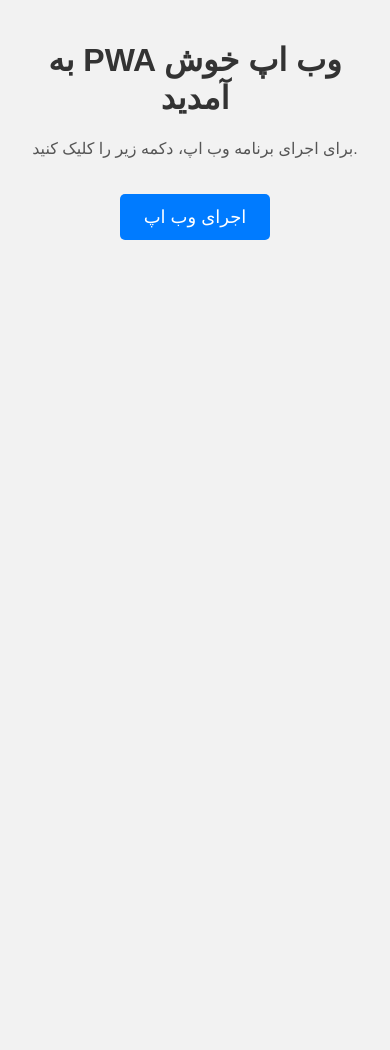
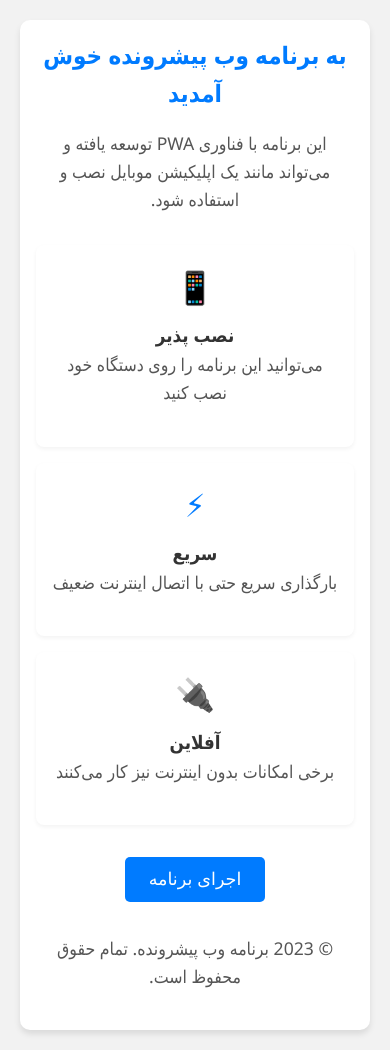
Before and after one commit to pzndi/ndifeed, a plain HTML site: page index.html in a window 390 px wide. Before the commit the page ends 844 px from the top, so only its background shows below. Drawn offline with Linux system fonts and the light colour scheme.

Commit message:
Update index.html

```diff
--- a/index.html
+++ b/index.html
@@ -1,57 +1,214 @@
 <!DOCTYPE html>
-<html lang="fa">
+<html lang="fa" dir="rtl">
 <head>
   <meta charset="UTF-8">
   <meta name="viewport" content="width=device-width, initial-scale=1.0">
-  <title>PWA وب اپ</title>
+  <meta name="theme-color" content="#007BFF">
+  <meta name="description" content="برنامه پیشرونده وب (PWA) برای دسترسی آسان به اپلیکیشن">
+  <title>برنامه وب پیشرونده | PWA وب اپ</title>
   <link rel="manifest" href="manifest.json">
+  <link rel="icon" href="icons/favicon.ico">
+  <link rel="apple-touch-icon" href="icons/apple-touch-icon.png">
   <style>
+    :root {
+      --primary-color: #007BFF;
+      --primary-dark: #0056b3;
+      --text-color: #333;
+      --secondary-text: #555;
+      --background: #f2f2f2;
+    }
+
+    * {
+      box-sizing: border-box;
+      margin: 0;
+      padding: 0;
+    }
+
     body {
       text-align: center;
-      font-family: Arial, sans-serif;
-      background-color: #f2f2f2;
-      margin: 0;
+      font-family: 'Segoe UI', Tahoma, Geneva, Verdana, sans-serif;
+      background-color: var(--background);
       padding: 20px;
+      line-height: 1.6;
+      color: var(--text-color);
     }
+
+    .container {
+      max-width: 800px;
+      margin: 0 auto;
+      padding: 2rem;
+      background-color: white;
+      border-radius: 10px;
+      box-shadow: 0 4px 6px rgba(0, 0, 0, 0.1);
+    }
+
     h1 {
-      color: #333;
+      color: var(--primary-color);
+      margin-bottom: 1rem;
+      font-size: 2rem;
     }
+
     p {
-      color: #555;
+      color: var(--secondary-text);
+      margin-bottom: 1.5rem;
+      font-size: 1.1rem;
     }
-    button {
-      font-size: 18px;
+
+    .btn {
+      display: inline-block;
+      font-size: 1.1rem;
       padding: 12px 24px;
-      margin-top: 20px;
-      background-color: #007BFF;
-      color: #fff;
+      background-color: var(--primary-color);
+      color: white;
       border: none;
       border-radius: 5px;
       cursor: pointer;
+      text-decoration: none;
+      transition: background-color 0.3s ease;
     }
-    button:hover {
-      background-color: #0056b3;
+
+    .btn:hover {
+      background-color: var(--primary-dark);
+    }
+
+    .features {
+      display: flex;
+      flex-wrap: wrap;
+      justify-content: center;
+      gap: 1rem;
+      margin: 2rem 0;
+    }
+
+    .feature {
+      flex: 1 1 200px;
+      padding: 1rem;
+      background: white;
+      border-radius: 8px;
+      box-shadow: 0 2px 4px rgba(0, 0, 0, 0.05);
+    }
+
+    .feature-icon {
+      font-size: 2rem;
+      margin-bottom: 0.5rem;
+      color: var(--primary-color);
+    }
+
+    footer {
+      margin-top: 2rem;
+      color: var(--secondary-text);
+      font-size: 0.9rem;
+    }
+
+    /* حالت آفلاین */
+    .offline-message {
+      display: none;
+      padding: 10px;
+      background-color: #ffcccc;
+      color: #cc0000;
+      border-radius: 5px;
+      margin-bottom: 1rem;
+    }
+
+    @media (max-width: 600px) {
+      .container {
+        padding: 1rem;
+      }
+
+      h1 {
+        font-size: 1.5rem;
+      }
     }
   </style>
-  <script>
-    // ثبت Service Worker برای پشتیبانی PWA (در صورت پشتیبانی توسط مرورگر)
-    if ('serviceWorker' in navigator) {
-      navigator.serviceWorker.register('/service-worker.js')
-        .then(function(registration) {
-          console.log("Service Worker registered with scope:", registration.scope);
-        })
-        .catch(function(error) {
-          console.error("Service Worker registration failed:", error);
-        });
-    }
-  </script>
 </head>
 <body>
-  <h1>به PWA وب اپ خوش آمدید</h1>
-  <p>برای اجرای برنامه وب اپ، دکمه زیر را کلیک کنید.</p>
-  <!-- به دلیل محدودیت‌های امنیتی Google Apps Script (clickjacking prevention) از iframe اجتناب شده است -->
-  <button onclick="window.open('https://script.google.com/macros/s/AKfycbwibn5DKrR8Cv5u_aNTMZaV8ep7iMMAjSzJRj60aKcsoWQH0652zkt-bBaHVUtgL4PlNg/exec', '_blank');">
-    اجرای وب اپ
-  </button>
+  <div class="container">
+    <div class="offline-message" id="offlineMessage">
+      شما در حالت آفلاین هستید. برخی امکانات ممکن است در دسترس نباشند.
+    </div>
+
+    <h1>به برنامه وب پیشرونده خوش آمدید</h1>
+    <p>این برنامه با فناوری PWA توسعه یافته و می‌تواند مانند یک اپلیکیشن موبایل نصب و استفاده شود.</p>
+
+    <div class="features">
+      <div class="feature">
+        <div class="feature-icon">📱</div>
+        <h3>نصب پذیر</h3>
+        <p>می‌توانید این برنامه را روی دستگاه خود نصب کنید</p>
+      </div>
+      <div class="feature">
+        <div class="feature-icon">⚡</div>
+        <h3>سریع</h3>
+        <p>بارگذاری سریع حتی با اتصال اینترنت ضعیف</p>
+      </div>
+      <div class="feature">
+        <div class="feature-icon">🔌</div>
+        <h3>آفلاین</h3>
+        <p>برخی امکانات بدون اینترنت نیز کار می‌کنند</p>
+      </div>
+    </div>
+
+    <button class="btn" id="launchBtn">
+      اجرای برنامه
+    </button>
+
+    <div id="installContainer" style="margin-top: 1rem;"></div>
+
+    <footer>
+      <p>© 2023 برنامه وب پیشرونده. تمام حقوق محفوظ است.</p>
+    </footer>
+  </div>
+
+  <script>
+    // ثبت Service Worker
+    if ('serviceWorker' in navigator) {
+      window.addEventListener('load', () => {
+        navigator.serviceWorker.register('/service-worker.js')
+          .then(registration => {
+            console.log('ServiceWorker ثبت شد با محدوده:', registration.scope);
+          })
+          .catch(error => {
+            console.error('خطا در ثبت ServiceWorker:', error);
+          });
+      });
+    }
+
+    // بررسی وضعیت آنلاین/آفلاین
+    window.addEventListener('online', updateOnlineStatus);
+    window.addEventListener('offline', updateOnlineStatus);
+
+    function updateOnlineStatus() {
+      const offlineMessage = document.getElementById('offlineMessage');
+      if (navigator.onLine) {
+        offlineMessage.style.display = 'none';
+      } else {
+        offlineMessage.style.display = 'block';
+      }
+    }
+
+    // اجرای برنامه
+    document.getElementById('launchBtn').addEventListener('click', () => {
+      window.open(
+        'https://script.google.com/macros/s/AKfycbwibn5DKrR8Cv5u_aNTMZaV8ep7iMMAjSzJRj60aKcsoWQH0652zkt-bBaHVUtgL4PlNg/exec',
+        '_blank'
+      );
+    });
+
+    // نمایش دکمه نصب PWA (در صورت پشتیبانی مرورگر)
+    window.addEventListener('beforeinstallprompt', (e) => {
+      e.preventDefault();
+      const installContainer = document.getElementById('installContainer');
+      const installBtn = document.createElement('button');
+      installBtn.className = 'btn';
+      installBtn.textContent = 'نصب برنامه';
+      installBtn.style.marginTop = '10px';
+
+      installBtn.addEventListener('click', () => {
+        e.prompt();
+        installBtn.style.display = 'none';
+      });
+
+      installContainer.appendChild(installBtn);
+    });
+  </script>
 </body>
 </html>
```
